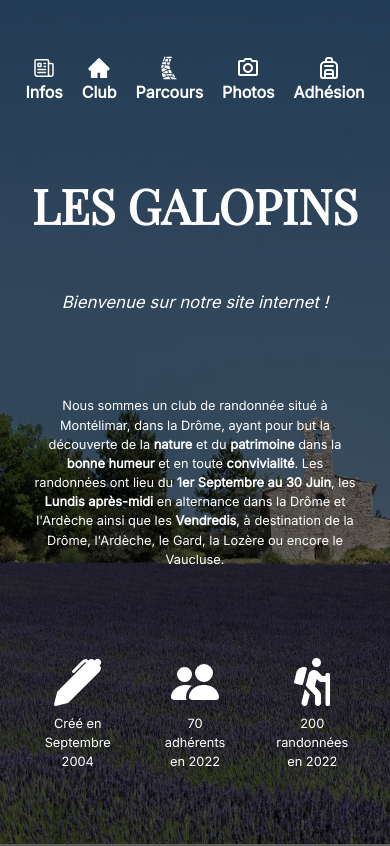
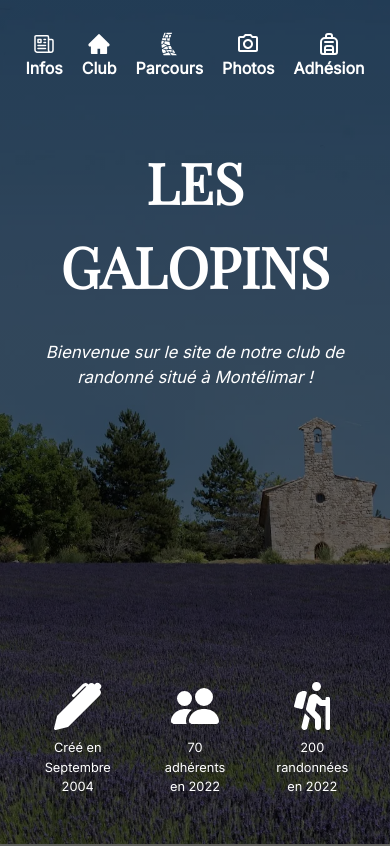
Before and after one commit to SebastienLaurentt/Galopins, a Vue app: page / in a window 390 px wide. Shown: the top 846 px of the page. Built offline with nearby package versions, Linux system fonts and the light colour scheme; no server answers.

Commit message:
update Home style (with responsive

```diff
--- a/src/sections/Home.tsx
+++ b/src/sections/Home.tsx
@@ -29,12 +29,15 @@ function Home() {
             id='Accueil'
             bg={HomeBg}
             minHeightScreen={true}
-            className='text-center flex flex-col justify-around'
+            className='text-center flex flex-col justify-between'
         >
             <Header/>
-            <h1>LES GALOPINS</h1>
-            <h3 className='italic'>Bienvenue sur notre site internet ! </h3>
-            <p className='px-4 md:px-20 wideScreen'>Nous sommes un club de randonnée situé à Montélimar, dans la Drôme, ayant pour but la découverte de la <strong>nature</strong> et du <strong>patrimoine</strong> dans la <strong>bonne humeur</strong> et en toute <strong>convivialité</strong>. Les randonnées ont lieu du <strong>1er Septembre au 30 Juin</strong>, les <strong>Lundis après-midi</strong> en alternance dans la Drôme et l'Ardèche ainsi que les <strong>Vendredis</strong>, à destination de la Drôme, l'Ardèche, le Gard, la Lozère ou encore le Vaucluse.  </p>
+            <div className='mb-48'>
+                <h1 className=''>LES GALOPINS</h1>
+                <h3 className='italic px-4'>Bienvenue sur le site de notre club de randonné situé à Montélimar !</h3>
+            </div>
+
+            {/* <p className='px-4 md:px-20 wideScreen '>Nous sommes un club de randonnée situé à Montélimar, dans la Drôme, ayant pour but la découverte de la <strong>nature</strong> et du <strong>patrimoine</strong> dans la <strong>bonne humeur</strong> et en toute <strong>convivialité</strong>. Les randonnées ont lieu du <strong>1er Septembre au 30 Juin</strong>, les <strong>Lundis après-midi</strong> en alternance dans la Drôme et l'Ardèche ainsi que les <strong>Vendredis</strong>, à destination de la Drôme, l'Ardèche, le Gard, la Lozère ou encore le Vaucluse.  </p> */}
             <ul className='flex flex-row justify-around md:justify-center xl:gap-x-8 2xl:gap-x-24 wideScreen'>
                     <li>
                         <ClubIcon iconDescription='Créé en Septembre 2004' >
--- a/src/styles/index.css
+++ b/src/styles/index.css
@@ -10,7 +10,7 @@
 
   h1 {
     font-family: 'Playfair Display', serif;
-    @apply text-3xl md:text-4xl xl:text-5xl 2xl:text-7xl font-bold
+    @apply text-3.5xl md:text-4xl xl:text-5xl 2xl:text-7xl mb-8 font-bold
   }
 
   h2 {
--- a/tailwind.config.js
+++ b/tailwind.config.js
@@ -14,6 +14,7 @@ export default {
       xl: '1.5rem',
       '2xl': '2rem',
       '3xl': '3rem',
+      '3.5xl': '3.5rem',
       '4xl': '4.5rem',
       '5xl': '6rem',
       '6xl' : '7.5rem',
```
